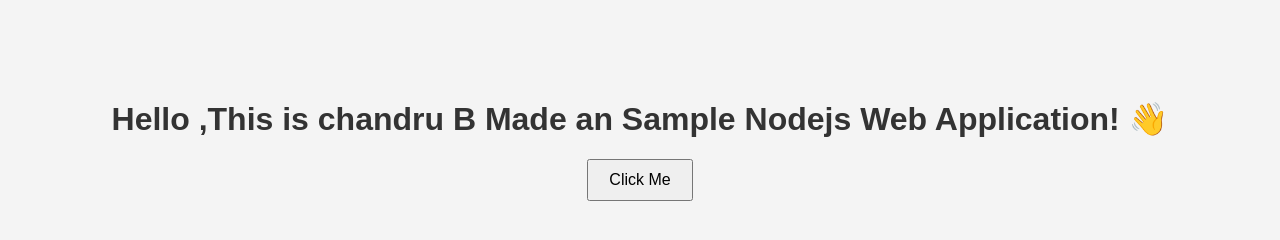
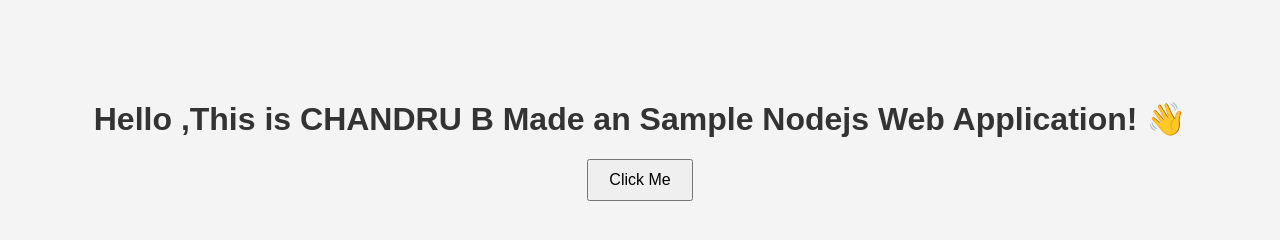
Before and after one commit to ChandruB02/nodejs-demo-app, a website: page public/index.html in a window 1280 px wide. Drawn offline with Linux system fonts and the light colour scheme.

Commit message:
Updated index.html with latest changes

```diff
--- a/public/index.html
+++ b/public/index.html
@@ -7,7 +7,7 @@
   <link rel="stylesheet" href="style.css">
 </head>
 <body>
-  <h1>Hello ,This is chandru B Made an Sample Nodejs Web Application! 👋</h1>
+  <h1>Hello ,This is CHANDRU B Made an Sample Nodejs Web Application! 👋</h1>
   <button onclick="greet()">Click Me</button>
   <p id="message"></p>
 
```
